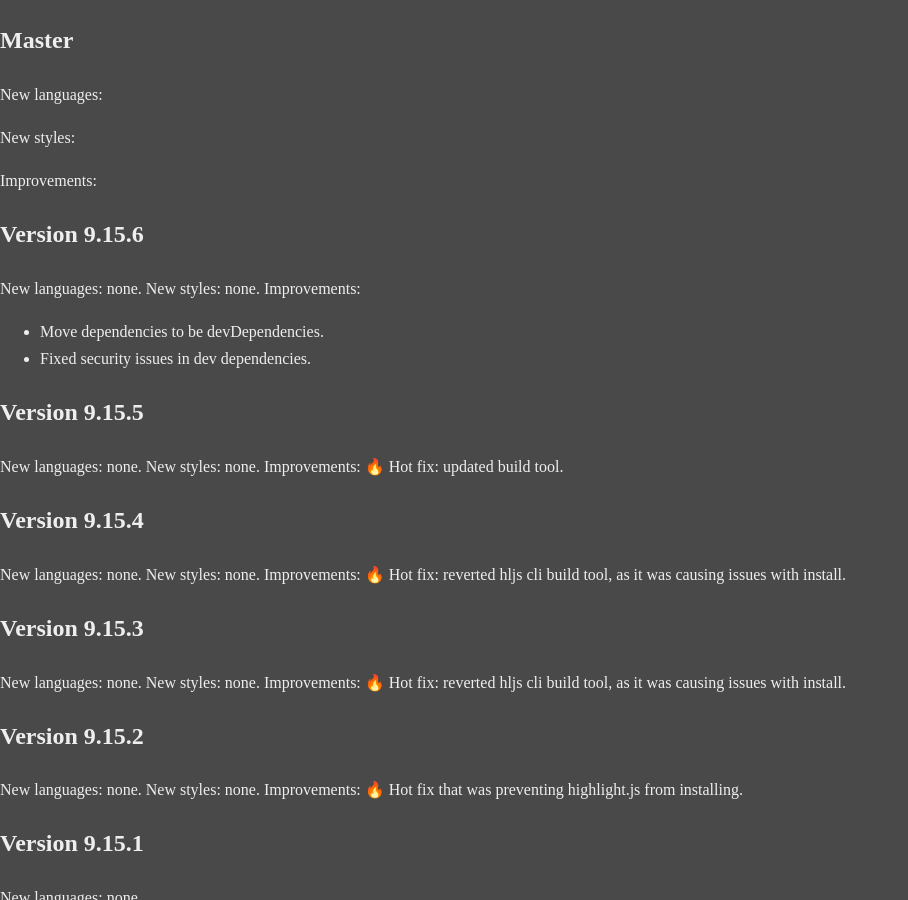
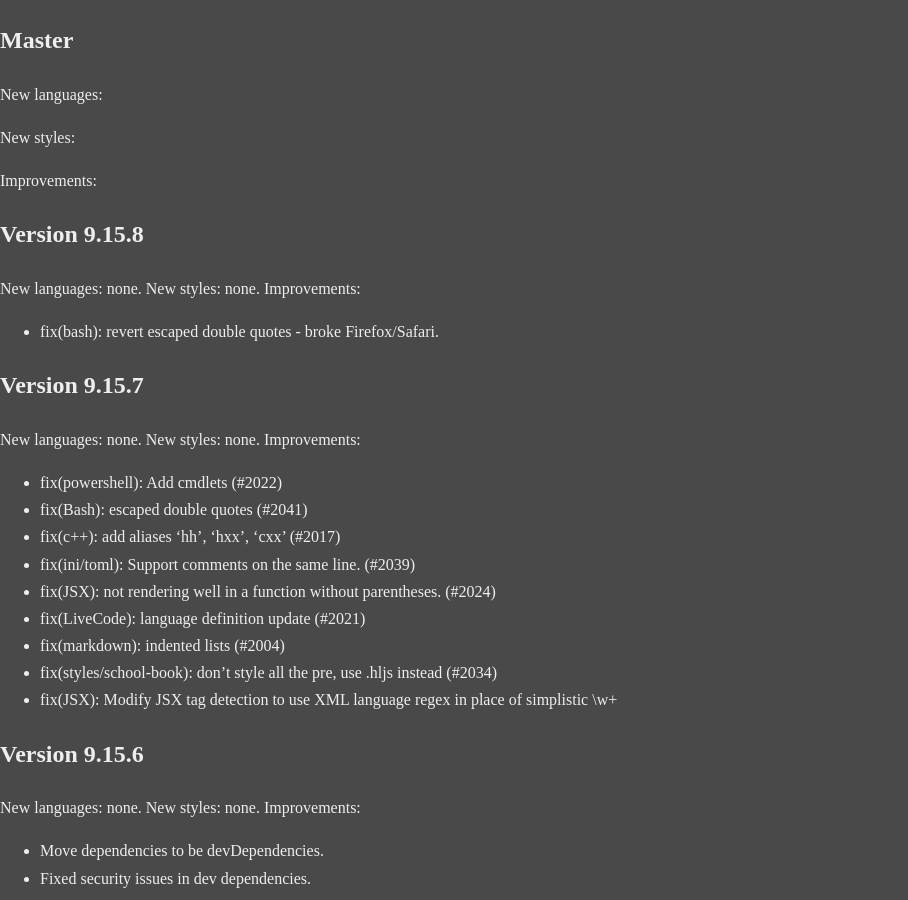
Before and after one commit to thewangcj/thewangcj.github.io, a Jekyll site: the page built from assets/css/highlight/CHANGES.md, in a window 1280 px wide and 900 px high. Shown: the whole window, without its empty margins (0-908 px from the left). Built offline with Jekyll 4.4.1, drawn with Linux system fonts in a browser that asks for light colours; our own code applies the rules of GitHub Pages for plain Markdown files.

```diff
--- a/assets/css/highlight/CHANGES.md
+++ b/assets/css/highlight/CHANGES.md
@@ -5,6 +5,31 @@ New languages:
 New styles:
 
 Improvements:
+
+## Version 9.15.8
+
+New languages:
+  none.
+New styles:
+  none.
+Improvements:
+  - fix(bash): revert escaped double quotes - broke Firefox/Safari.
+
+## Version 9.15.7
+New languages:
+  none.
+New styles:
+  none.
+Improvements:
+ - fix(powershell): Add cmdlets (#2022)
+ - fix(Bash): escaped double quotes (#2041)
+ - fix(c++): add aliases 'hh', 'hxx', 'cxx' (#2017)
+ - fix(ini/toml): Support comments on the same line. (#2039)
+ - fix(JSX): not rendering well in a function without parentheses. (#2024)
+ - fix(LiveCode): language definition update (#2021)
+ - fix(markdown): indented lists (#2004)
+ - fix(styles/school-book): don't style all the pre, use .hljs instead (#2034)
+ - fix(JSX): Modify JSX tag detection to use XML language regex in place of simplistic \w+
 
 ## Version 9.15.6
 New languages:
--- a/assets/css/highlight/styles/school-book.css
+++ b/assets/css/highlight/styles/school-book.css
@@ -10,9 +10,6 @@ School Book style from goldblog.com.ua (c) Zaripov Yura <yur4ik7@ukr.net>
   padding: 15px 0.5em 0.5em 30px;
   font-size: 11px;
   line-height:16px;
-}
-
-pre{
   background:#f6f6ae url(./school-book.png);
   border-top: solid 2px #d2e8b9;
   border-bottom: solid 1px #d2e8b9;
```
Also changed, not shown: _layouts/article.html (+21 -1 lines), _posts/2019-6-30-Unix&Linux-2.md (+3 -2 lines), assets/css/highlight/highlight.pack.js.
